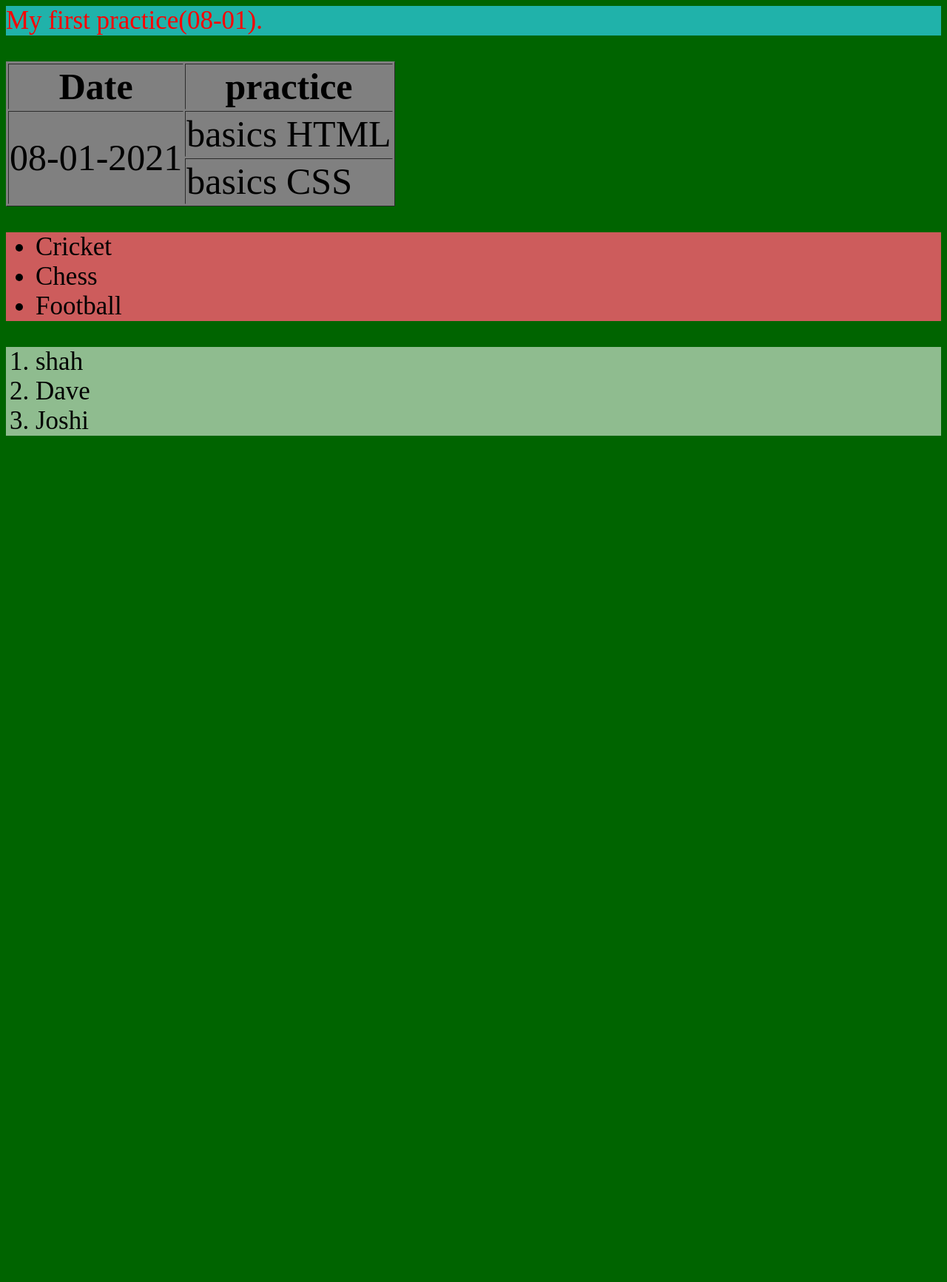
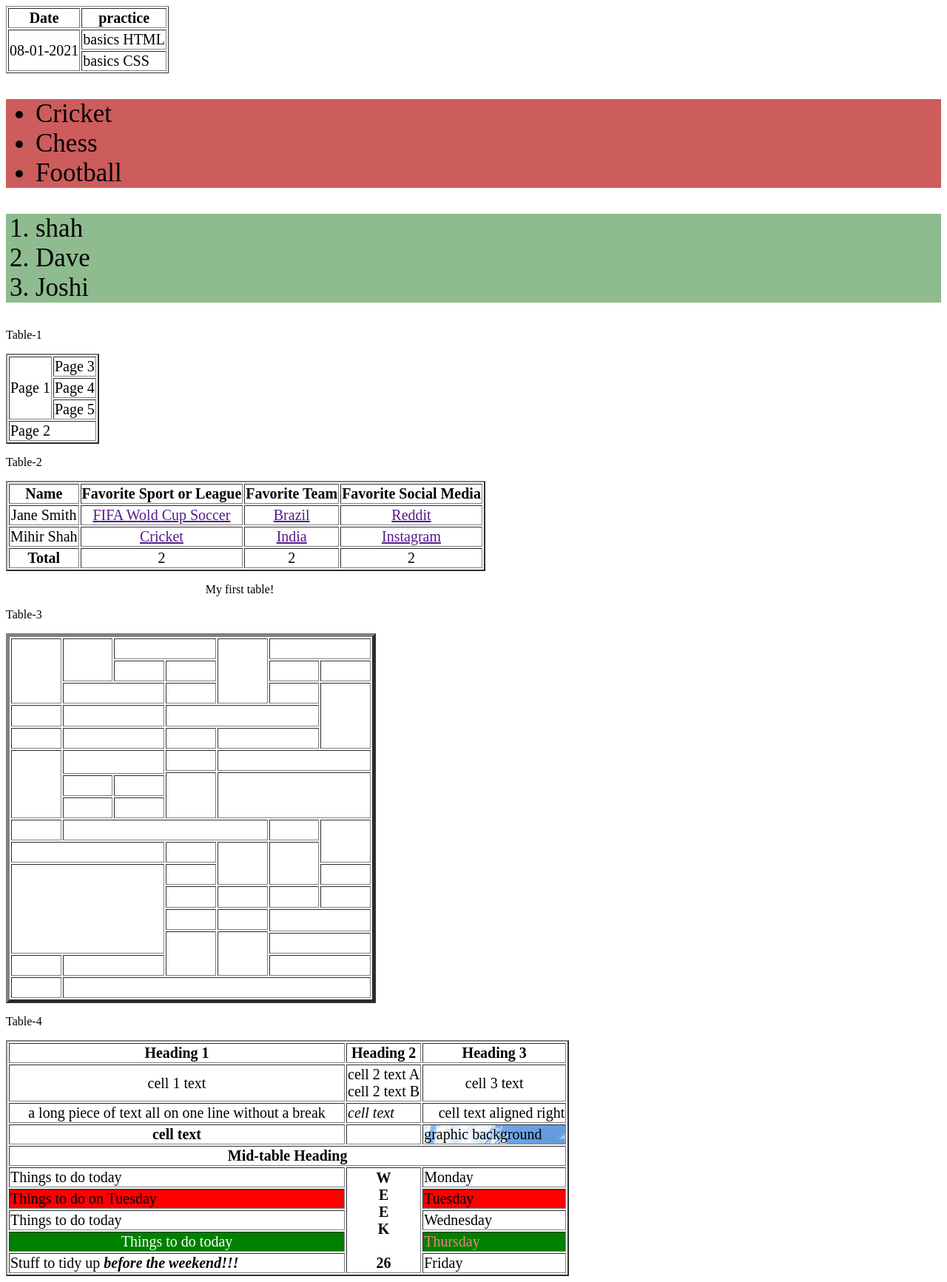
Before and after one commit to mihir-shah9/cybercom-creation, a PHP site: page /pra08.html in a window 1280 px wide. Shown: the whole page at 74% size. Before the commit the page ends 589 px from the top, so only its background shows below. Run offline with PHP 8.4, Linux system fonts and the light colour scheme.

Commit message:
All Table

```diff
--- a/practice/practice(08-01-2021)/pra08.html
+++ b/practice/practice(08-01-2021)/pra08.html
@@ -5,7 +5,6 @@
 </head>
 
 <body>
-    <p>My first practice(08-01).</p>
     <table border="1">
         <thead>
             <tr>
@@ -33,6 +32,208 @@
         <li>Dave</li>
         <li>Joshi</li>
     </ol>
+
+    <p>Table-1</p>
+    <table border="2">
+        <tr>
+            <td rowspan="3">Page 1</td>
+            <td>Page 3</td>
+        </tr>
+        <tr>
+            <td>Page 4</td>
+        </tr>
+        <tr>
+            <td>Page 5</td>
+        </tr>
+        <tr>
+            <td colspan="2">Page 2</td>
+        </tr>
+    </table>
+
+    <p>Table-2</p>
+    <table border="2" class="table2">
+        <thead>
+            <tr>
+                <th>Name</th>
+                <th>Favorite Sport or League</th>
+                <th>Favorite Team</th>
+                <th>Favorite Social Media</th>
+            </tr>
+        </thead>
+        <tbody>
+            <tr>
+                <td>Jane Smith</td>
+                <td><a href="">FIFA Wold Cup Soccer</a></td>
+                <td><a href="">Brazil</a></td>
+                <td><a href="">Reddit</a></td>
+            </tr>
+            <tr>
+                <td>Mihir Shah</td>
+                <td><a href="">Cricket</a></td>
+                <td><a href="">India</a></td>
+                <td><a href="">Instagram</a></td>
+            </tr>
+            <tr>
+                <td><b>Total</b></td>
+                <td>2</td>
+                <td>2</td>
+                <td>2</td>
+            </tr>
+        </tbody>
+    </table>
+
+    <p class="para">My first table!</p>
+
+    <p>Table-3</p>
+    <table class="table3" border="5">
+        <tr>
+            <td rowspan="3"></td>
+            <td rowspan="2"></td>
+            <td colspan="2"></td>
+            <td rowspan="3"></td>
+            <td colspan="2"></td>
+        </tr>
+        <tr>
+            <td></td>
+            <td></td>
+            <td></td>
+            <td></td>
+        </tr>
+        <tr>
+            <td colspan="2"></td>
+            <td></td>
+            <td></td>
+            <td rowspan="3"></td>
+        </tr>
+        <tr>
+            <td></td>
+            <td colspan="2"></td>
+            <td colspan="3"></td>
+        </tr>
+        <tr>
+            <td></td>
+            <td colspan="2"></td>
+            <td></td>
+            <td colspan="2"></td>
+        </tr>
+        <tr>
+            <td rowspan="5"></td>
+            <td rowspan="3" colspan="2"></td>
+            <td></td>
+            <td colspan="3"></td>
+        </tr>
+        <tr>
+            <td rowspan="4"></td>
+            <td rowspan="4" colspan="3"></td>
+        </tr>
+        <tr>
+        </tr>
+        <tr>
+            <td></td>
+            <td></td>
+        </tr>
+        <tr>
+            <td></td>
+            <td></td>
+        </tr>
+        <tr>
+            <td></td>
+            <td colspan="4"></td>
+            <td></td>
+            <td rowspan="2"></td>
+        </tr>
+        <tr>
+            <td colspan="3"></td>
+            <td></td>
+            <td rowspan="2"></td>
+            <td rowspan="2"></td>
+        </tr>
+        <tr>
+            <td rowspan="5" colspan="3"></td>
+            <td></td>
+            <td></td>
+        </tr>
+        <tr>
+            <td></td>
+            <td></td>
+            <td></td>
+            <td></td>
+        </tr>
+        <tr>
+            <td></td>
+            <td></td>
+            <td rowspan="2" colspan="2"></td>
+        </tr>
+        <tr>
+            <td rowspan="3"></td>
+            <td rowspan="3"></td>
+        </tr>
+        <tr>
+            <td colspan="2"></td>
+        </tr>
+        <tr>
+            <td></td>
+            <td colspan="2"></td>
+            <td colspan="2"></td>
+        </tr>
+        <tr>
+            <td></td>
+            <td colspan="6"></td>
+        </tr>
+    </table>
+
+    <p>Table-4</p>
+    <table border="2">
+        <thead>
+            <tr>
+                <th class="head1">Heading 1</th>
+                <th>Heading 2</th>
+                <th class="head3">Heading 3</th>
+            </tr>
+        </thead>
+        <tbody>
+            <tr style="height: 50px; text-align: center;">
+                <td>cell 1 text</td>
+                <td>cell 2 text A<br>cell 2 text B</td>
+                <td>cell 3 text</td>
+            </tr>
+            <tr>
+                <td style="text-align: center;">a long piece of text all on one line without a break</td>
+                <td><i>cell text</i></td>
+                <td style="text-align: end;">cell text aligned right</td>
+            </tr>
+            <tr>
+                <td style="text-align: center;"><b>cell text</b></td>
+                <td></td>
+                <td background="pic.jpg">graphic background</td>
+            </tr>
+            <tr>
+                <th colspan="3">Mid-table Heading</th>
+            </tr>
+            <tr>
+                <td>Things to do today</td>
+                <td rowspan="5" style="width: min-content; text-align: center;"><b>W<br>E<br>E<br>K<br>&nbsp;<br>26</b>
+                </td>
+                <td>Monday</td>
+            </tr>
+            <tr style="background-color: red;">
+                <td>Things to do on Tuesday</td>
+                <td>Tuesday</td>
+            </tr>
+            <tr>
+                <td>Things to do today</td>
+                <td>Wednesday</td>
+            </tr>
+            <tr style="background-color: green;">
+                <td style="text-align: center; color: white;">Things to do today</td>
+                <td style="color: lightcoral;">Thursday</td>
+            </tr>
+            <tr>
+                <td>Stuff to tidy up <b><i>before the weekend!!!</i></b></td>
+                <td>Friday</td>
+            </tr>
+        </tbody>
+    </table>
 </body>
 
 </html>
--- a/practice/practice(08-01-2021)/prac08.css
+++ b/practice/practice(08-01-2021)/prac08.css
@@ -1,14 +1,6 @@
-body{
-    background-color: darkgreen;
-}
-p{
-    color: red;
-    font-size: 35px;
-    background-color: lightseagreen;
-}
 table{
-    background-color: gray;
-    font-size: 50px;
+    background-color: white;
+    font-size: 20px;
 }
 ul{
     font-size: 35px;
@@ -18,3 +10,28 @@ ol{
     font-size: 35px;
     background-color: darkseagreen;
 }
+.table2{
+    text-align: center;
+}
+.para{
+    justify-content: center;
+    align-items: center;
+    width: 50%;
+    display: flex;
+}
+.table3{
+    width: 500px;
+    height: 500px;
+}
+.head1{
+    width: 450px;
+    align-items: center;
+    justify-content: center;
+    display: flex;
+}
+.head3{
+    width: 190px;
+    align-items: center;
+    justify-content: center;
+    display: flex;
+}
```
Also changed, not shown: practice/practice(08-01-2021)/pic.jpg (added).
